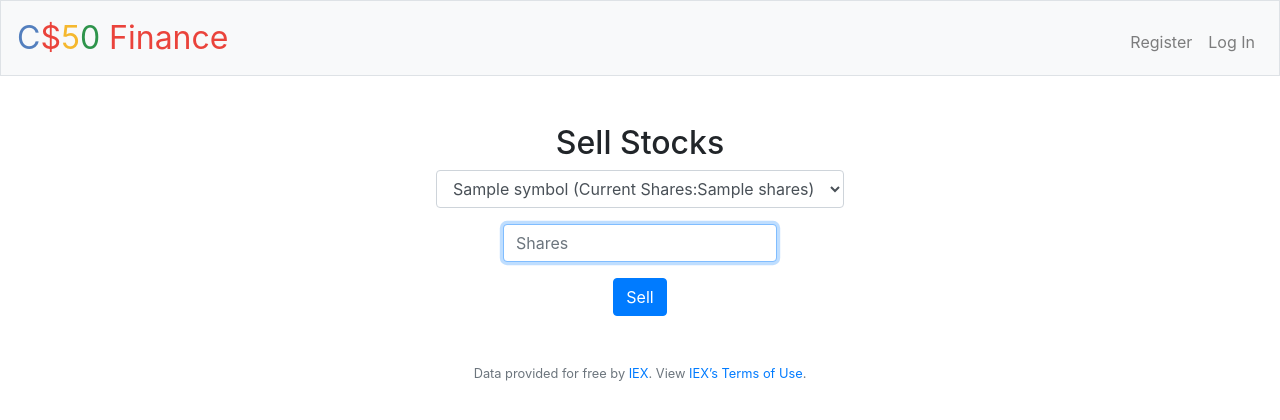
After one commit to murillo-leal/finance, a Flask app: template templates/sell.html in a window 1280 px wide. The commit adds this page. Shown: the top 420 px of the page. Run offline with Flask 2, Linux system fonts and the light colour scheme; the template is opened without the code that fills it: most values are stand-ins (such as "Sample title", 1, 10 or a date in 2020); some libraries are stand-ins or nearby versions.

Commit message:
add sell

```diff
--- a/application.py
+++ b/application.py
@@ -211,7 +211,6 @@ def buy():
         if shares < 1:
             return apology("must provide a positive shares quantity", 400)
 
-
         if not symbol:
             return apology("must provide a stock symbol", 400)
 
@@ -252,7 +251,48 @@ def buy():
 @login_required
 def sell():
     """Sell shares of stock"""
-    return apology("TODO")
+    if request.method == "POST":
+        symbol = request.form.get("symbol")
+        shares = int(request.form.get("shares"))
+
+        if shares < 1:
+           return apology("must provide a positive shares quantity", 400)
+
+        if not symbol:
+            return apology("must provide a stock symbol", 400)
+
+        symbol = symbol.upper()
+
+        balances = db.execute("SELECT * FROM balances WHERE user_id = ? AND symbol = ?", session["user_id"], symbol)
+        if len(balances) < 1:
+            return apology(f"Insufficiente shares for symbol '{symbol}'", 400)
+
+        balance = balances[0]
+        if shares > balance["shares"]:
+            return apology(f"Insufficiente shares for symbol '{symbol}'", 400)
+
+        stock = lookup(symbol)
+        if not stock:
+            return apology(f"error retrieving stock '{symbol}'", 400)
+
+        users = db.execute("SELECT * FROM users WHERE id = ?", session["user_id"])
+        user = users[0]
+
+        balance["shares"] -= shares
+        db.execute("UPDATE balances SET shares = ? WHERE id = ?", balance["shares"],balance["id"])
+
+        db.execute("INSERT INTO history (user_id, symbol, shares, price) VALUES (?, ?, ?, ?)", user["id"], symbol, shares * -1, stock["price"])
+
+        total = stock["price"] * shares
+        updated_cash = user["cash"] + total
+        db.execute("UPDATE users SET cash = ? WHERE id = ?", updated_cash, user["id"])
+
+        flash(f"sold'{shares}' shares of '{symbol}' successfully", "success")
+        return redirect("/")
+
+    else:
+        stocks = db.execute("SELECT * FROM balances WHERE user_id = ? AND shares > 0", session["user_id"])
+        return render_template("sell.html", stocks=stocks)
 
 
 def errorhandler(e):
--- a/templates/buy.html
+++ b/templates/buy.html
@@ -5,9 +5,12 @@
 {% endblock %}
 
 {% block main %}
+<h2>Buy Stocks</h2>
     <form action="/buy" method="post">
         <div class="form-group">
             <input autocomplete="off" autofocus class="form-control" name="symbol" placeholder="Symbol" type="text">
+        </div>
+        <div class="form-group">
             <input autocomplete="off" autofocus class="form-control" name="shares" placeholder="Shares" type="text">
         </div>
         <button class="btn btn-primary" type="submit">Buy</button>
--- a/templates/history.html
+++ b/templates/history.html
@@ -24,7 +24,7 @@
             <td>{{ item.created_at }}</td>
             <td>{{ item.symbol }}</td>
             <td>
-                {% if item.price > 0 %}
+                {% if item.shares > 0 %}
                     <span class="badge badge-success">BUY</span>
                 {% else %}
                     <span class="badge badge-danger">SELL</span>
--- a/templates/quote.html
+++ b/templates/quote.html
@@ -5,6 +5,7 @@
 {% endblock %}
 
 {% block main %}
+<h2>View Stocks</h2>
     <form action="/quote" method="post">
         <div class="form-group">
             <input autocomplete="off" autofocus class="form-control" name="symbol" placeholder="symbol" type="text">
--- /dev/null
+++ b/templates/sell.html
@@ -0,0 +1,22 @@
+{% extends "layout.html" %}
+
+{% block title %}
+    Sell
+{% endblock %}
+
+{% block main %}
+<h2>Sell Stocks</h2>
+    <form action="/sell" method="post">
+        <div class="form-group">
+            <select class="form-control" name="symbol" id="symbol">
+                {% for stock in stocks %}
+                <option value="{{ stock.symbol }}">{{ stock.symbol }} (Current Shares:{{ stock.shares }})</option>
+                {% endfor %}
+            </select>
+        </div>
+        <div class="form-group">
+            <input autocomplete="off" autofocus class="form-control" name="shares" placeholder="Shares" type="text">
+        </div>
+        <button class="btn btn-primary" type="submit">Sell</button>
+    </form>
+{% endblock %}
```
